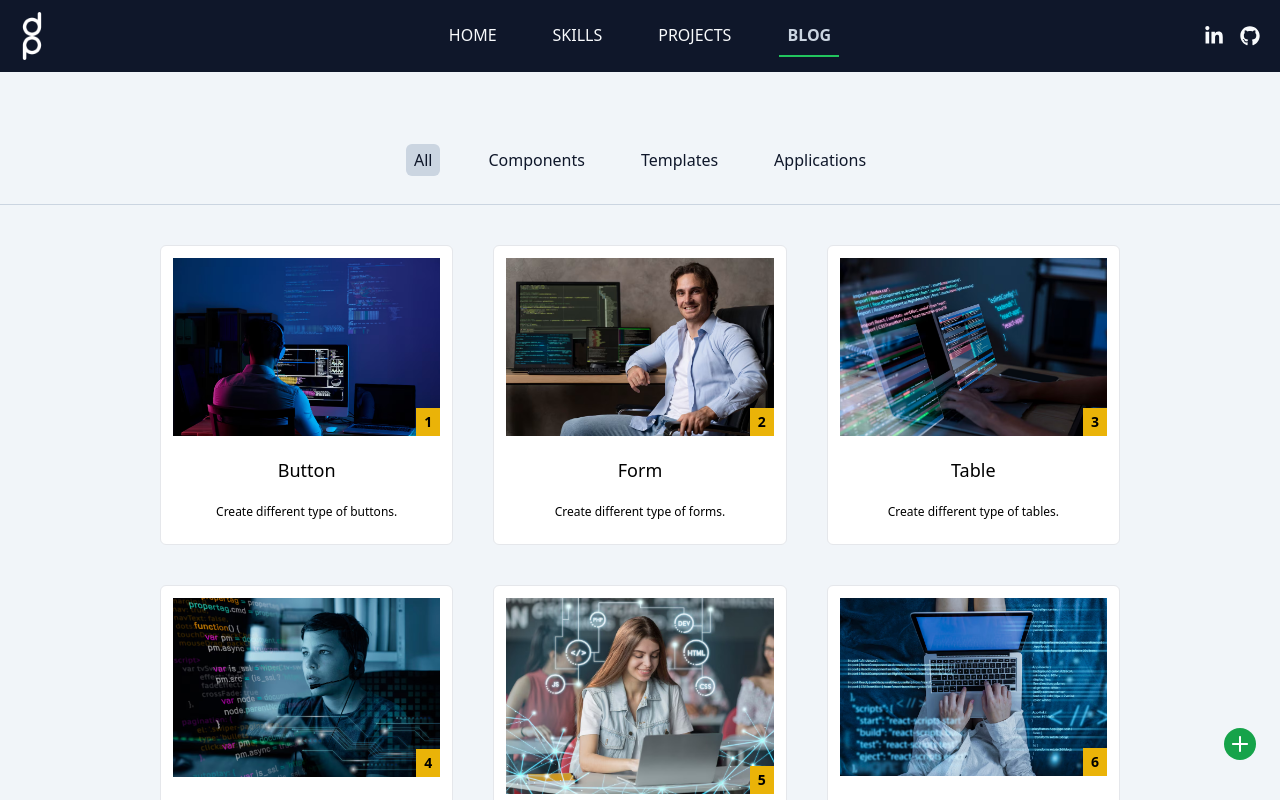
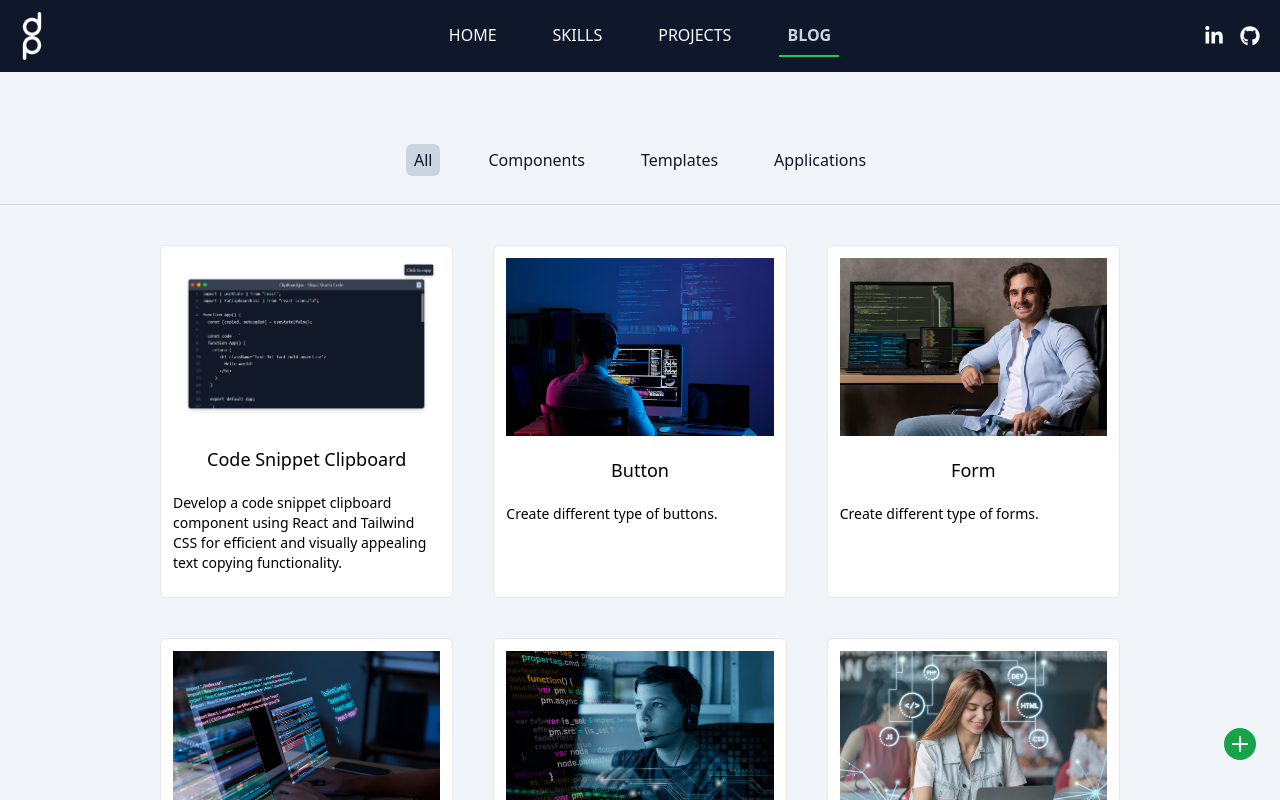
Before and after one commit to pavithransoft/pavi, a React (Vite) app: page /blog in a window 1280 px wide. Shown: the top 800 px of the page. Built offline with nearby package versions, Linux system fonts and the light colour scheme.

Commit message:
updated commit

```diff
--- a/src/assets/blog/blog.js
+++ b/src/assets/blog/blog.js
@@ -1,3 +1,4 @@
+import clipboard from "./clipboard.png";
 import blog_1 from "./blog_1.png";
 import blog_2 from "./blog_2.png";
 import blog_3 from "./blog_3.png";
@@ -14,6 +15,14 @@ import blog_12 from "./blog_12.png";
 export const blog_menu = ["All", "Components", "Templates", "Applications"];
 
 export const blog_list = [
+  {
+    image: clipboard,
+    title: "Code Snippet Clipboard",
+    description:
+      "Develop a code snippet clipboard component using React and Tailwind CSS for efficient and visually appealing text copying functionality.",
+    link: "https://github.com/pavithransoft/components/tree/main/clipboard",
+    category: "Components",
+  },
   {
     image: blog_1,
     tag: 1,
--- a/src/components/Blog/BlogList.jsx
+++ b/src/components/Blog/BlogList.jsx
@@ -1,27 +1,31 @@
+import { FaGithub } from "react-icons/fa";
+import { Link } from "react-router-dom";
+
 const BlogList = ({ paginatedBlogs, hoveredIndex, setHoveredIndex }) => {
   return (
     <div className="w-5/6 sm:w-3/4 m-auto grid sm:grid-cols-2 xl:grid-cols-3 gap-10 py-10">
       {paginatedBlogs.map((list, index) => (
         <div
           key={index}
-          className="border rounded-md bg-white hover:bg-slate-200 text-center p-3 relative"
+          className="border rounded-md bg-white hover:bg-slate-200 p-3 relative"
           onMouseEnter={() => setHoveredIndex(index)}
           onMouseLeave={() => setHoveredIndex(null)}
         >
-          <div className="relative">
-            <img src={list.image} alt={list.title} />
-            <p className="absolute bottom-0 right-0 bg-yellow-500 px-2 py-1 text-sm font-bold">
-              {list.tag}
-            </p>
-          </div>
-          <p className="py-5 font-medium text-lg">{list.title}</p>
-          <p className="text-xs pb-3">{list.description}</p>
+          <img src={list.image} alt={list.title} />
+          <p className="py-5 font-medium text-lg text-center">{list.title}</p>
+          <p className="text-sm pb-3">{list.description}</p>
           {hoveredIndex === index && (
-            <div className="absolute inset-0 bg-opacity-0 grid place-items-center text-slate-950 font-semibold">
-              <span className="bg-white px-2 rounded cursor-pointer z-40">
-                View More
+            <div className="absolute inset-0 bg-opacity-0 grid place-items-center text-slate-950 font-medium">
+              <span className="bg-purple-900 text-white px-2 py-1 rounded cursor-pointer z-40">
+                <Link
+                  to={list.link}
+                  target="_blank"
+                  className="flex items-center gap-5"
+                >
+                  View More <FaGithub className="h-5 w-5" />
+                </Link>
               </span>
-              <div className="absolute inset-0 bg-opacity-40 bg-slate-200 h-[70%] z-0"></div>
+              <div className="absolute inset-0 bg-opacity-60 bg-white h-3/5 z-0"></div>
             </div>
           )}
         </div>
```
Also changed, not shown: src/assets/blog/clipboard.png (added).
